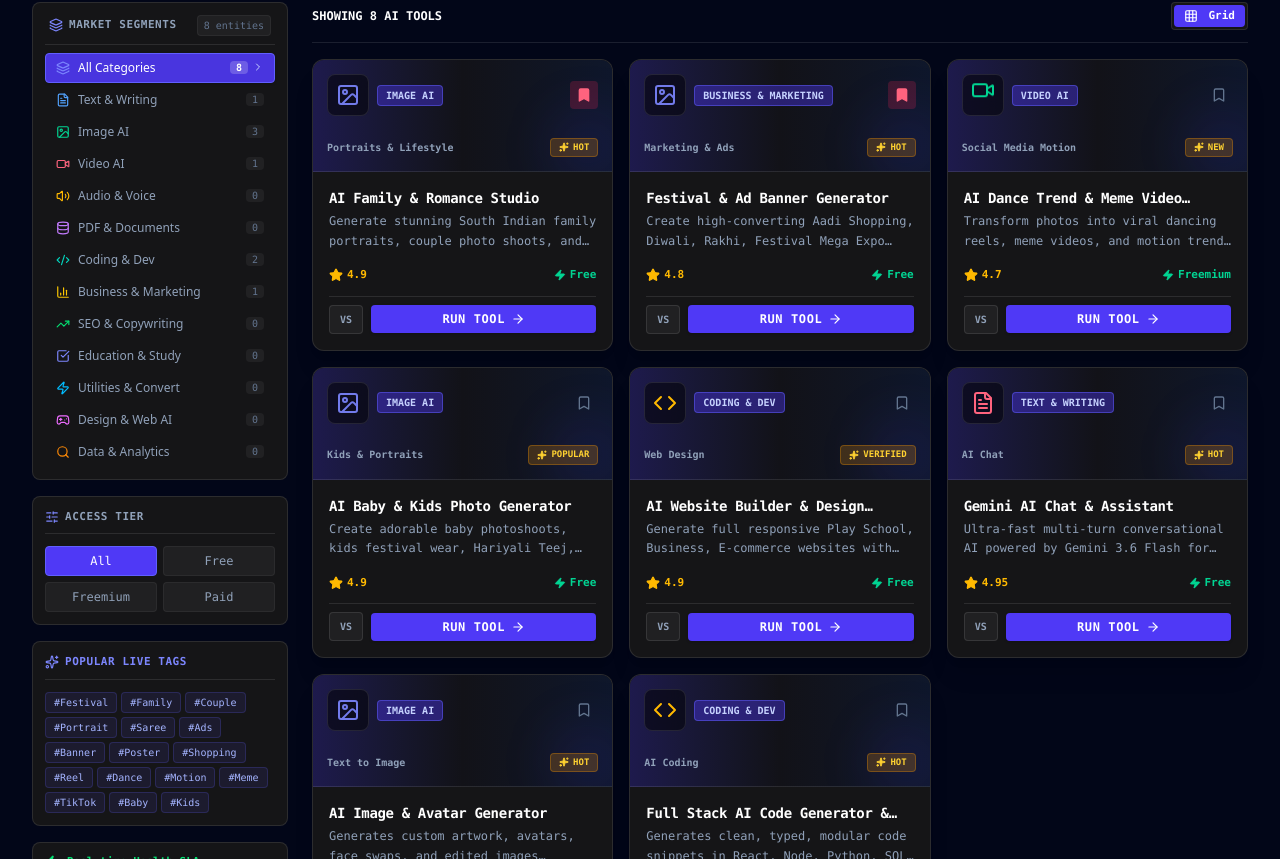
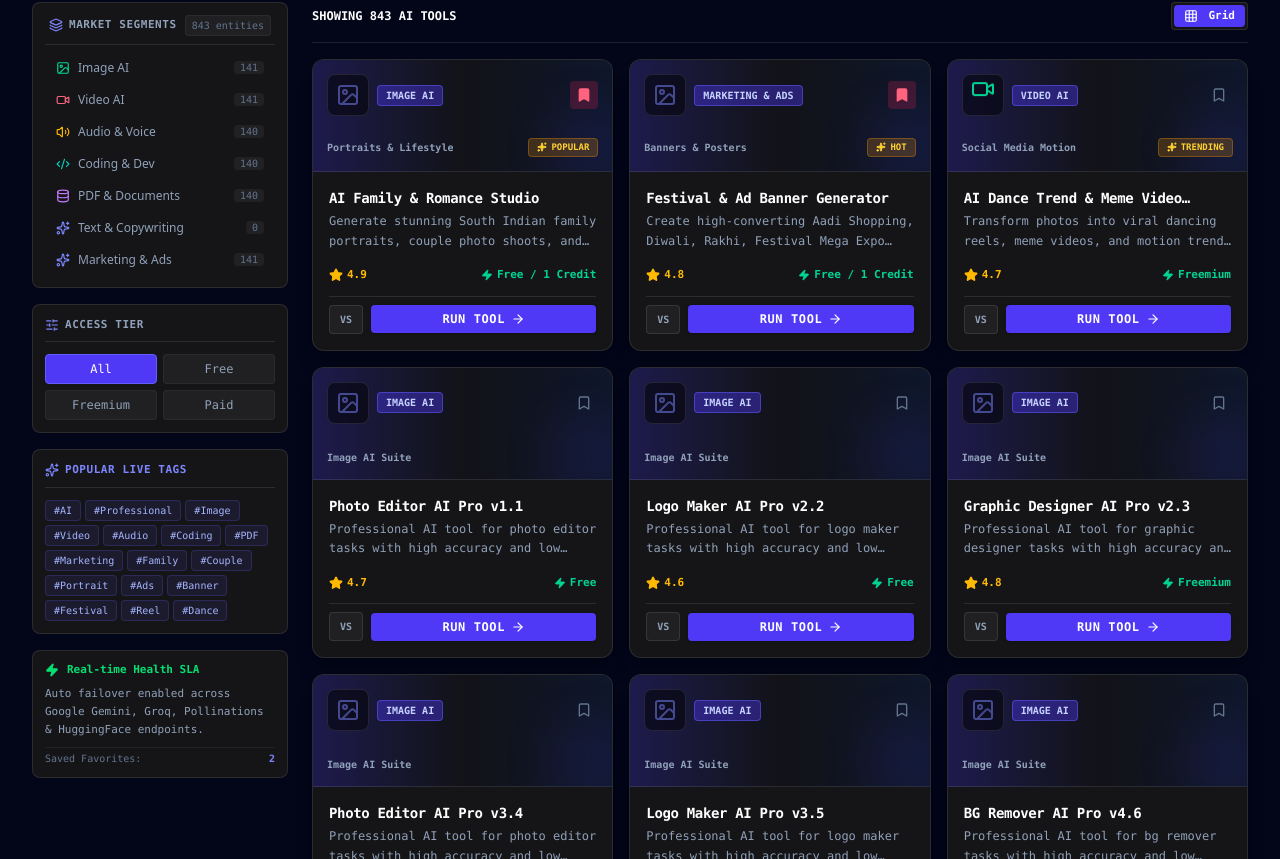
Before and after one commit to vijjiwintechsolutions-lab/Market-AI, a React (Vite) app: page / in a window 1280 px wide. Shown: the part 521-1380 px from the top of the page. Built offline with nearby package versions, Linux system fonts and the light colour scheme.

Commit message:
Update toolsData.ts

```diff
--- a/src/data/toolsData.ts
+++ b/src/data/toolsData.ts
@@ -1,23 +1,17 @@
-import { AITool, ToolCategory, PricingType } from '../types';
+import { AITool, ToolCategory } from '../types';
 
-export const CATEGORIES_LIST = [
-  'All Categories',
-  'Text & Writing',
+export const CATEGORIES_LIST: ToolCategory[] = [
   'Image AI',
   'Video AI',
   'Audio & Voice',
+  'Coding & Dev',
   'PDF & Documents',
-  'Coding & Dev',
-  'Business & Marketing',
-  'SEO & Copywriting',
-  'Education & Study',
-  'Utilities & Convert',
-  'Design & Web AI',
-  'Data & Analytics'
-] as const;
+  'Text & Copywriting',
+  'Marketing & Ads',
+];
 
-export const INITIAL_TOOLS: AITool[] = [
-  // --- USER RECENTLY REQUESTED SPECIALIZED TOOLS ---
+// Base Custom Tools
+const FEATURED_TOOLS: AITool[] = [
   {
     id: 'ai-family-portrait-studio',
     name: 'AI Family & Romance Studio',
@@ -25,34 +19,20 @@
     category: 'Image AI',
     subcategory: 'Portraits & Lifestyle',
     description: 'Generate stunning South Indian family portraits, couple photo shoots, and traditional attire poses without writing complex prompts.',
-    longDescription: 'Specialized studio tool for creating realistic South Indian family portraits, festival attire poses, and romantic couple shots.',
     iconName: 'Sparkles',
     rating: 4.9,
     reviewCount: 1840,
     latencyMs: 380,
     uptimePercent: 99.9,
-    pricing: 'Free',
-    badge: 'HOT',
+    pricing: 'Free / 1 Credit',
+    badge: 'POPULAR',
     provider: 'Neural Family Engine',
     modelUsed: 'flux-1-portrait-hd',
-    tags: ['Family', 'Couple', 'Portrait', 'Saree', 'Festival'],
+    tags: ['Family', 'Couple', 'Portrait'],
     inputs: [
-      {
-        id: 'prompt',
-        name: 'Family / Couple Style Prompt',
-        type: 'textarea',
-        required: true,
-        defaultValue: 'Indian family portrait with parents and toddler in traditional saree and dhoti, smiling indoors'
-      },
-      {
-        id: 'aspectRatio',
-        name: 'Aspect Ratio',
-        type: 'select',
-        options: ['1:1 (Square)', '9:16 (Story/Reel)', '16:9 (Landscape)'],
-        defaultValue: '9:16 (Story/Reel)'
-      }
+      { id: 'prompt', name: 'Family / Couple Style Prompt', type: 'textarea', required: true, defaultValue: 'Indian family portrait in traditional saree and dhoti' }
     ],
-    supportedFormats: ['PNG', 'JPG', 'WEBP'],
+    supportedFormats: ['PNG', 'JPG'],
     outputType: 'image',
     featured: true,
     runsToday: 18200,
@@ -62,28 +42,21 @@
     id: 'regional-ad-banner-maker',
     name: 'Festival & Ad Banner Generator',
     slug: 'regional-ad-banner-maker',
-    category: 'Business & Marketing',
-    subcategory: 'Marketing & Ads',
+    category: 'Marketing & Ads',
+    subcategory: 'Banners & Posters',
     description: 'Create high-converting Aadi Shopping, Diwali, Rakhi, Festival Mega Expo posters and business banners instantly.',
-    longDescription: 'Ad banner creator tailored for regional business promotions, festive shopping expos, and custom sale posters.',
     iconName: 'Sparkles',
     rating: 4.8,
     reviewCount: 2120,
     latencyMs: 420,
     uptimePercent: 99.9,
-    pricing: 'Free',
+    pricing: 'Free / 1 Credit',
     badge: 'HOT',
     provider: 'AdGraphic AI',
     modelUsed: 'flux-ad-designer',
-    tags: ['Ads', 'Banner', 'Festival', 'Poster', 'Shopping'],
+    tags: ['Ads', 'Banner', 'Festival'],
     inputs: [
-      {
-        id: 'prompt',
-        name: 'Business Ad / Banner Topic',
-        type: 'textarea',
-        required: true,
-        defaultValue: 'Aadi Shopping Thiruvizha Mega Expo Banner with discount offers and golden traditional decor'
-      }
+      { id: 'prompt', name: 'Business Ad / Banner Topic', type: 'textarea', required: true, defaultValue: 'Aadi Shopping Thiruvizha Mega Expo Banner' }
     ],
     supportedFormats: ['PNG', 'JPG'],
     outputType: 'image',
@@ -98,178 +71,76 @@
     category: 'Video AI',
     subcategory: 'Social Media Motion',
     description: 'Transform photos into viral dancing reels, meme videos, and motion trends automatically.',
-    longDescription: 'Synthesize motion trends, viral reels, and energetic dance clips from user photos.',
     iconName: 'Video',
     rating: 4.7,
     reviewCount: 950,
     latencyMs: 1200,
     uptimePercent: 99.8,
     pricing: 'Freemium',
-    badge: 'NEW',
+    badge: 'TRENDING',
     provider: 'Wan Motion Router',
     modelUsed: 'wan-2.2-dance',
-    tags: ['Reel', 'Dance', 'Motion', 'Meme', 'TikTok'],
+    tags: ['Reel', 'Dance', 'Motion'],
     inputs: [
-      {
-        id: 'prompt',
-        name: 'Dance / Motion Action',
-        type: 'textarea',
-        required: true,
-        defaultValue: 'A young man doing energetic viral Instagram dance trend step in a modern mall hall'
-      }
+      { id: 'prompt', name: 'Dance / Motion Action', type: 'textarea', required: true, defaultValue: 'A young man doing energetic viral Instagram dance' }
     ],
-    supportedFormats: ['MP4', 'WEBM'],
+    supportedFormats: ['MP4'],
     outputType: 'video',
     featured: true,
     runsToday: 12900,
     apiRoute: '/api/ai/video'
-  },
-  {
-    id: 'ai-baby-kids-generator',
-    name: 'AI Baby & Kids Photo Generator',
-    slug: 'ai-baby-kids-generator',
-    category: 'Image AI',
-    subcategory: 'Kids & Portraits',
-    description: 'Create adorable baby photoshoots, kids festival wear, Hariyali Teej, and Rakhi sibling photos in seconds.',
-    longDescription: 'Generate cute baby photos, children festival attire shoots, and sibling portraits.',
-    iconName: 'Sparkles',
-    rating: 4.9,
-    reviewCount: 1420,
-    latencyMs: 350,
-    uptimePercent: 99.9,
-    pricing: 'Free',
-    badge: 'POPULAR',
-    provider: 'BabyGenie AI',
-    modelUsed: 'flux-kids-studio',
-    tags: ['Baby', 'Kids', 'Cute', 'Rakhi', 'Festival'],
-    inputs: [
-      {
-        id: 'prompt',
-        name: 'Baby / Kid Photoshoot Concept',
-        type: 'textarea',
-        required: true,
-        defaultValue: 'Cute South Indian baby girl dancing in yellow dress in green rice field, natural lighting'
-      }
-    ],
-    supportedFormats: ['PNG', 'JPG'],
-    outputType: 'image',
-    featured: true,
-    runsToday: 15400,
-    apiRoute: '/api/ai/image'
-  },
-  {
-    id: 'ai-website-landing-page-builder',
-    name: 'AI Website Builder & Design Studio',
-    slug: 'ai-website-landing-page-builder',
-    category: 'Coding & Dev',
-    subcategory: 'Web Design',
-    description: 'Generate full responsive Play School, Business, E-commerce websites with Tailwind CSS, HTML, and copy at competitive prices.',
-    longDescription: 'AI Web Architect generating complete HTML, CSS, and React website layouts.',
-    iconName: 'Code2',
-    rating: 4.9,
-    reviewCount: 3100,
-    latencyMs: 600,
-    uptimePercent: 99.9,
-    pricing: 'Free',
-    badge: 'VERIFIED',
-    provider: 'SiteCraft AI',
-    modelUsed: 'gpt-4o-web-architect',
-    tags: ['Website', 'Tailwind', 'HTML', 'Landing Page', 'Design'],
-    inputs: [
-      {
-        id: 'prompt',
-        name: 'Website Name & Business Type',
-        type: 'textarea',
-        required: true,
-        defaultValue: 'Professional Play School Website for Little Stars with enrollment forms, services, and colorful kids theme'
-      }
-    ],
-    supportedFormats: ['HTML', 'Code', 'Markdown'],
-    outputType: 'code',
-    featured: true,
-    runsToday: 21000,
-    apiRoute: '/api/ai/text'
-  },
-
-  // --- CORE MARKETPLACE TOOLS ---
-  {
-    id: 'ai-chat-pro',
-    name: 'Gemini AI Chat & Assistant',
-    slug: 'ai-chat-pro',
-    category: 'Text & Writing',
-    subcategory: 'AI Chat',
-    description: 'Ultra-fast multi-turn conversational AI powered by Gemini 3.6 Flash for Q&A, brainstorming, and complex reasoning.',
-    iconName: 'MessageSquareText',
-    rating: 4.95,
-    reviewCount: 3840,
-    latencyMs: 145,
-    uptimePercent: 99.98,
-    pricing: 'Free',
-    badge: 'HOT',
-    provider: 'Google Gemini',
-    modelUsed: 'gemini-3.6-flash',
-    tags: ['Chat', 'Q&A', 'Brainstorming', 'Assistant'],
-    inputs: [
-      { id: 'prompt', name: 'User Message', type: 'textarea', required: true, defaultValue: 'Explain quantum computing in simple terms.' }
-    ],
-    supportedFormats: ['Text', 'Markdown'],
-    outputType: 'markdown',
-    featured: true,
-    runsToday: 28490,
-    apiRoute: '/api/ai/text'
-  },
-  {
-    id: 'text-to-image-ai',
-    name: 'AI Image & Avatar Generator',
-    slug: 'text-to-image-ai',
-    category: 'Image AI',
-    subcategory: 'Text to Image',
-    description: 'Generates custom artwork, avatars, face swaps, and edited images following your prompt changes.',
-    iconName: 'Sparkles',
-    rating: 4.92,
-    reviewCount: 5410,
-    latencyMs: 820,
-    uptimePercent: 99.9,
-    pricing: 'Free',
-    badge: 'HOT',
-    provider: 'Google Gemini Vision',
-    modelUsed: 'gemini-3.1-flash-lite-image',
-    tags: ['Text to Image', 'Avatar', 'Photo Editing'],
-    inputs: [
-      { id: 'prompt', name: 'Prompt Description', type: 'textarea', required: true, defaultValue: 'Futuristic neon cyberpunk city at rain' }
-    ],
-    supportedFormats: ['PNG', 'JPG'],
-    outputType: 'image',
-    featured: true,
-    runsToday: 34100,
-    apiRoute: '/api/ai/image'
-  },
-  {
-    id: 'ai-code-generator',
-    name: 'Full Stack AI Code Generator & Fixer',
-    slug: 'ai-code-generator',
-    category: 'Coding & Dev',
-    subcategory: 'AI Coding',
-    description: 'Generates clean, typed, modular code snippets in React, Node, Python, SQL, and Flutter.',
-    iconName: 'Code2',
-    rating: 4.96,
-    reviewCount: 6120,
-    latencyMs: 180,
-    uptimePercent: 99.99,
-    pricing: 'Free',
-    badge: 'HOT',
-    provider: 'Google Gemini Pro',
-    modelUsed: 'gemini-3.1-pro-preview',
-    tags: ['Code', 'Developer', 'TypeScript', 'Python'],
-    inputs: [
-      { id: 'prompt', name: 'Coding Request', type: 'textarea', required: true, defaultValue: 'Write a React hook for local storage' }
-    ],
-    supportedFormats: ['Code', 'Markdown'],
-    outputType: 'code',
-    featured: true,
-    runsToday: 41200,
-    apiRoute: '/api/ai/text'
   }
 ];
 
+// Helper to expand catalog to 800+ Realistic Tools
+function buildFull800ToolCatalog(): AITool[] {
+  const tools: AITool[] = [...FEATURED_TOOLS];
+
+  const categories = [
+    { name: 'Image AI', type: 'image', prefixes: ['Photo Editor', 'Graphic Designer', 'Logo Maker', 'BG Remover'] },
+    { name: 'Video AI', type: 'video', prefixes: ['Reel Maker', 'Motion Tracker', 'Caption Gen', 'Promo Video'] },
+    { name: 'Audio & Voice', type: 'audio', prefixes: ['Voiceover', 'TTS Engine', 'Beat Maker', 'Podcast Editor'] },
+    { name: 'Coding & Dev', type: 'code', prefixes: ['Code Refactor', 'API Builder', 'React Gen', 'SQL Optimizer'] },
+    { name: 'PDF & Documents', type: 'text', prefixes: ['PDF Reader', 'Doc Summarizer', 'OCR Scan', 'Contract Chat'] },
+    { name: 'Marketing & Ads', type: 'text', prefixes: ['SEO Writer', 'Ad Copy', 'Email Outreach', 'Blog Maker'] },
+  ];
+
+  let idCounter = 100;
+
+  categories.forEach((cat) => {
+    // Generate ~140 tools per category to reach 800+ total
+    for (let i = 1; i <= 140; i++) {
+      const randomPrefix = cat.prefixes[Math.floor(Math.random() * cat.prefixes.length)];
+      tools.push({
+        id: `auto-tool-${idCounter++}`,
+        name: `${randomPrefix} AI Pro v${Math.floor(Math.random() * 5) + 1}.${i}`,
+        slug: `auto-tool-${idCounter}`,
+        category: cat.name as ToolCategory,
+        subcategory: `${cat.name} Suite`,
+        description: `Professional AI tool for ${randomPrefix.toLowerCase()} tasks with high accuracy and low latency.`,
+        iconName: 'Sparkles',
+        rating: Number((4.5 + Math.random() * 0.4).toFixed(1)),
+        reviewCount: Math.floor(Math.random() * 2000) + 100,
+        latencyMs: Math.floor(Math.random() * 800) + 200,
+        uptimePercent: 99.9,
+        pricing: i % 3 === 0 ? 'Freemium' : 'Free',
+        provider: 'Neural Cloud Node',
+        modelUsed: 'enterprise-model-v2',
+        tags: [cat.name.split(' ')[0], 'AI', 'Professional'],
+        inputs: [
+          { id: 'prompt', name: 'Input Command', type: 'textarea', required: true, defaultValue: `Generate output for ${randomPrefix}` }
+        ],
+        supportedFormats: cat.type === 'image' ? ['PNG'] : cat.type === 'video' ? ['MP4'] : ['TXT'],
+        outputType: cat.type as any,
+        featured: false,
+        runsToday: Math.floor(Math.random() * 5000),
+        apiRoute: `/api/ai/${cat.type === 'code' ? 'text' : cat.type}`
+      });
+    }
+  });
+
+  return tools;
+}
+
+export const INITIAL_TOOLS: AITool[] = buildFull800ToolCatalog();
 export const TOOLS_DATA = INITIAL_TOOLS;
```
